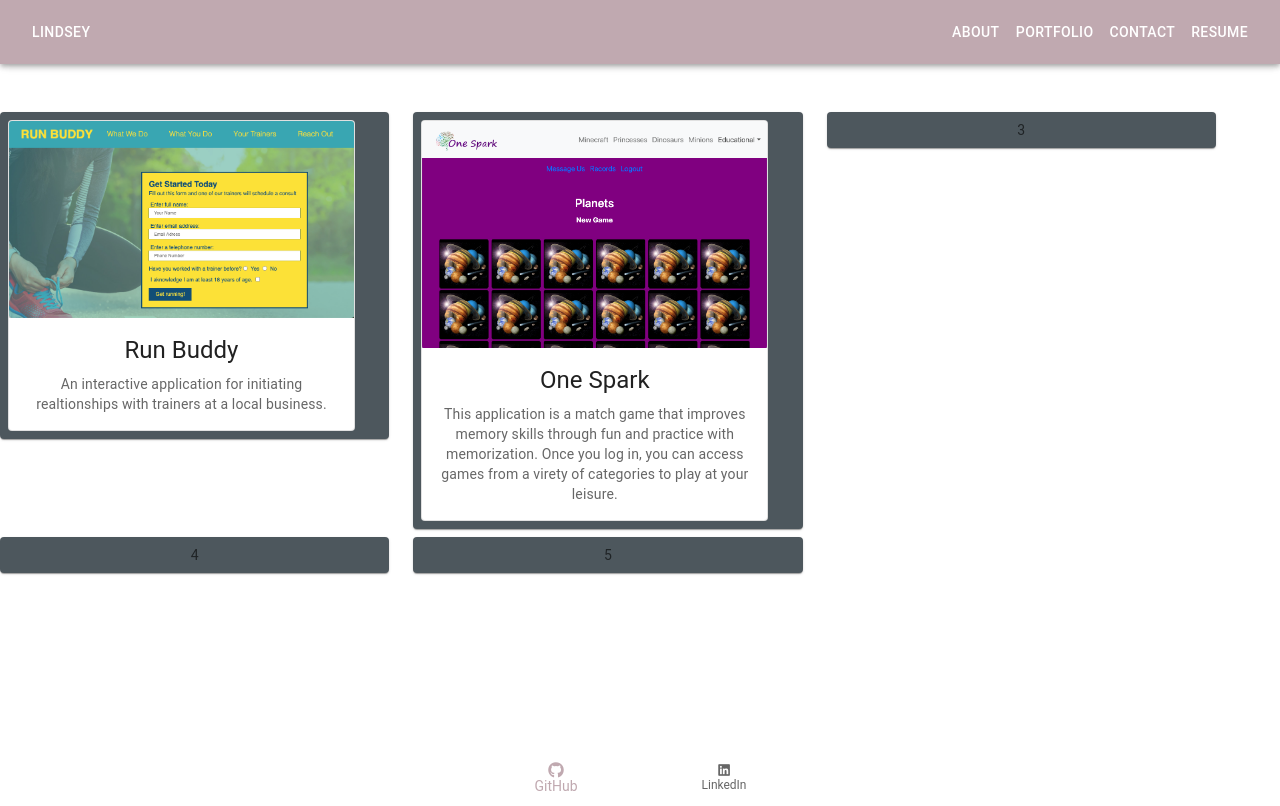
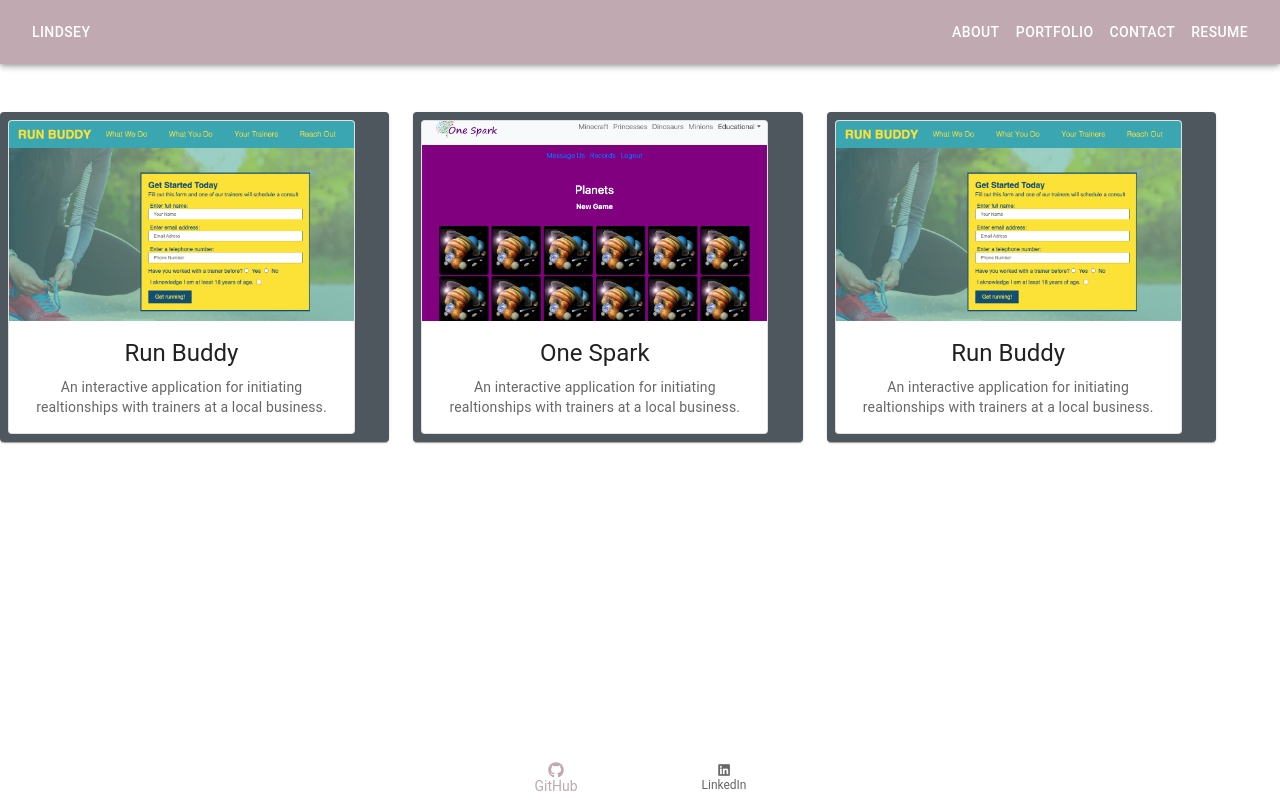
Before and after one commit to LindseyHsiao/portfolio, a React (Create React App) app: page /portfolio in a window 1280 px wide. Built offline with nearby package versions, Linux system fonts and the light colour scheme.

Commit message:
updated portfolio

```diff
--- a/src/Pages/Portfolio.js
+++ b/src/Pages/Portfolio.js
@@ -21,35 +21,61 @@ const Item = styled(Paper)(({ theme }) => ({
   textAlign: 'center',
   color: theme.palette.text.secondary,
 }));
+const projects = [
+  {
+    title: 'Run Buddy',
+    link: 'https://lindseyhsiao.github.io/run-buddy/',
+    img: runbuddy,
+    description: 'An interactive application for initiating realtionships with trainers at a local business.',
+    imgAlt: 'run buddy screenshot'
+  },
+  {
+    title: 'One Spark',
+    link: 'https://lindseyhsiao.github.io/run-buddy/',
+    img: onespark,
+    description: 'An interactive application for initiating realtionships with trainers at a local business.',
+    imgAlt: 'run buddy screenshot'
+  },
+  {
+    title: 'Run Buddy',
+    link: 'https://lindseyhsiao.github.io/run-buddy/',
+    img: runbuddy,
+    description: 'An interactive application for initiating realtionships with trainers at a local business.',
+    imgAlt: 'run buddy screenshot'
+  },
+]
 
 
 export default function ActionAreaCard() {
   return (
-    <Box sx={{ width: '95%'}}>
+    <Box sx={{ width: '95%' }}>
       <Grid container rowSpacing={1} columnSpacing={{ xs: 1, sm: 2, md: 3 }}>
+        {projects.map((project, i)=> (
            <Grid item xs={4}>
           <Item>
             <Card sx={{ maxWidth: 345 }} variant="outlined">
-          <CardActionArea href="https://lindseyhsiao.github.io/run-buddy/" target="_blank" rel="noopener noreferrer">
+              <CardActionArea href={project.link} target="_blank" rel="noopener noreferrer">
                 <CardMedia
                   component="img"
-              //height="200"
-              src={runbuddy}
-              alt="runbuddy screenshot"
+                  height="200"
+                  src={project.img}
+                  alt={project.imgAlt}
                 />
                 <CardContent>
                   <Typography gutterBottom variant="h5" component="div">
-                Run Buddy
+                    {project.title}
                   </Typography>
                   <Typography variant="body2" color="text.secondary">
-                An interactive application for initiating realtionships with trainers at a local business.
+                    {project.description}
                   </Typography>
                 </CardContent>
               </CardActionArea>
             </Card>
           </Item>
         </Grid>
-        <Grid item xs={4}>
+        ))}
+
+        {/* <Grid item xs={4}>
           <Item>
             <Card sx={{ maxWidth: 345 }} variant="outlined">
               <CardActionArea href="https://one-spark.herokuapp.com/" target="_blank" rel="noopener noreferrer">
@@ -78,7 +104,7 @@ export default function ActionAreaCard() {
         </Grid>
         <Grid item xs={4}>
           <Item>5</Item>
-        </Grid>
+        </Grid> */}
       </Grid>
     </Box>
 
```
Lines whose indentation alone changed are shown as unchanged.
